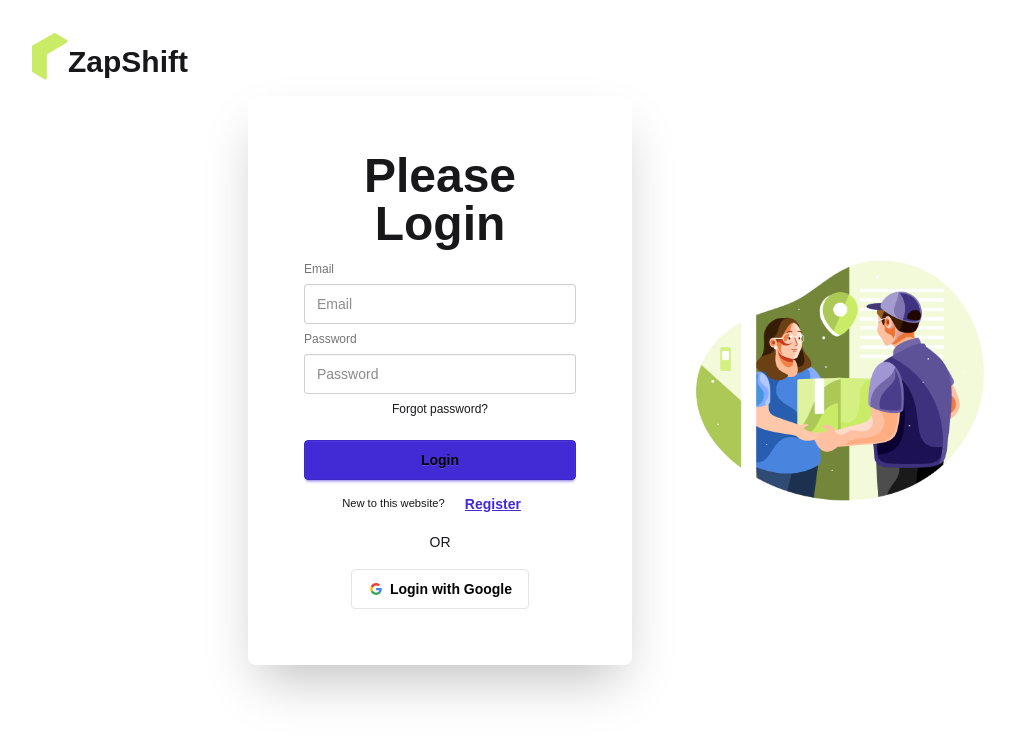
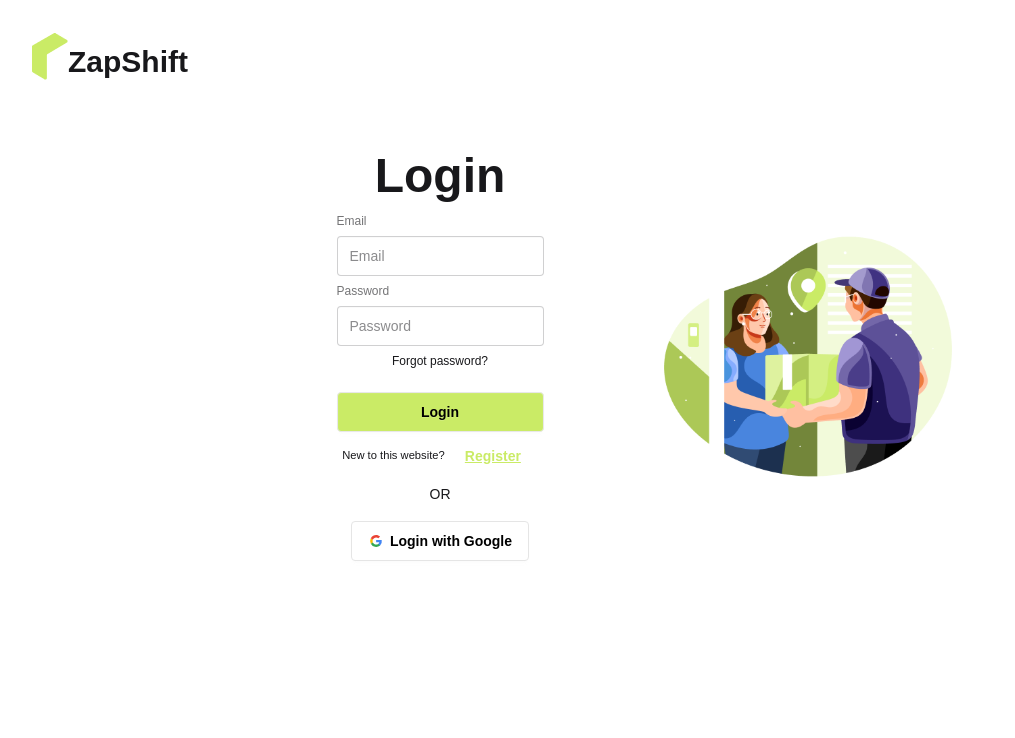
Before and after one commit to Suprotik007/zap-shift-client, a React (Vite) app: page /login in a window 1280 px wide. Shown: the top 738 px of the page, without its empty margins (0-1015 px from the left). Built offline with nearby package versions, Linux system fonts and the light colour scheme.

Commit message:
firebase setup

```diff
--- /dev/null
+++ b/Contexts/AuthContext.jsx
@@ -0,0 +1 @@
+import {create}
--- a/package.json
+++ b/package.json
@@ -12,6 +12,7 @@
   "dependencies": {
     "@tailwindcss/vite": "^4.1.10",
     "aos": "^2.3.4",
+    "firebase": "^11.9.1",
     "react": "^19.1.0",
     "react-dom": "^19.1.0",
     "react-fast-marquee": "^1.6.5",
--- /dev/null
+++ b/src/Firebase.js
@@ -0,0 +1,20 @@
+// Import the functions you need from the SDKs you need
+import { initializeApp } from "firebase/app";
+import { getAuth } from "firebase/auth";
+
+// TODO: Add SDKs for Firebase products that you want to use
+// https://firebase.google.com/docs/web/setup#available-libraries
+
+// Your web app's Firebase configuration
+const firebaseConfig = {
+  apiKey:import.meta.env.VITE_apiKey,
+  authDomain: import.meta.env.VITE_authDomain,
+  projectId: import.meta.env.VITE_projectId,
+  storageBucket:import.meta.env.VITE_storageBucket,
+  messagingSenderId: import.meta.env.VITE_messagingSenderId,
+  appId: import.meta.env.VITE_appId
+};
+
+// Initialize Firebase
+const app = initializeApp(firebaseConfig);
+export const auth = getAuth(app);
--- a/src/Pages/Login.jsx
+++ b/src/Pages/Login.jsx
@@ -12,9 +12,9 @@ const Login = () => {
     }
 
     return (
-        <div className="card bg-base-100 w-full max-w-sm shrink-0 shadow-2xl">
+        <div className="card  w-full max-w-sm shrink-0 ">
             <div className="card-body">
-                <h1 className="text-5xl font-bold">Please Login</h1>
+                <h1 className="text-5xl font-bold"> Login</h1>
                 <form onSubmit={handleSubmit(onSubmit)}>
                     <fieldset className="fieldset">
 
@@ -42,9 +42,9 @@ const Login = () => {
 
                         <div><a className="link link-hover">Forgot password?</a></div>
 
-                        <button className="btn btn-primary text-black mt-4">Login</button>
+                        <button className="btn bg-[#CAEB66] text-black mt-4">Login</button>
                     </fieldset>
-                    <p><small>New to this website? <Link className="btn btn-link" to="/register">Register</Link></small></p>
+                    <p><small>New to this website? <Link className="btn text-[#CAEB66] btn-link" to="/register  ">Register</Link></small></p>
                 </form>
                 <SocialLogin></SocialLogin>
             </div>
--- a/src/Pages/Register.jsx
+++ b/src/Pages/Register.jsx
@@ -21,9 +21,10 @@ const Register = () => {
 
     return (
 
-        <div className="card bg-base-100 w-full max-w-sm shrink-0 shadow-2xl">
+        <div className="card  w-full max-w-sm shrink-0 ">
+            <h1 className="text-5xl font-bold">Create An Account</h1>
             <div className="card-body">
-                <h1 className="text-5xl font-bold">Create Account</h1>
+
                 <form onSubmit={handleSubmit(onSubmit)}>
                     <fieldset className="fieldset">
                         {/* email field */}
@@ -45,9 +46,9 @@ const Register = () => {
                         }
 
                         <div><a className="link link-hover">Forgot password?</a></div>
-                        <button className="btn btn-primary text-black mt-4">Register</button>
+                        <button className="btn bg-[#CAEB66]  text-black mt-4">Register</button>
                     </fieldset>
-                    <p><small>Already have an account? <Link className="btn btn-link" to="/login">Login</Link></small></p>
+                    <p><small>Already have an account? <Link className="btn btn-link text-[#CAEB66] " to="/login">Login</Link></small></p>
                 </form>
                 <SocialLogin></SocialLogin>
             </div>
```
Also changed, not shown: Contexts/AuthProvider.jsx (added), 1 other file (tests, documents, lock files or other folders).
